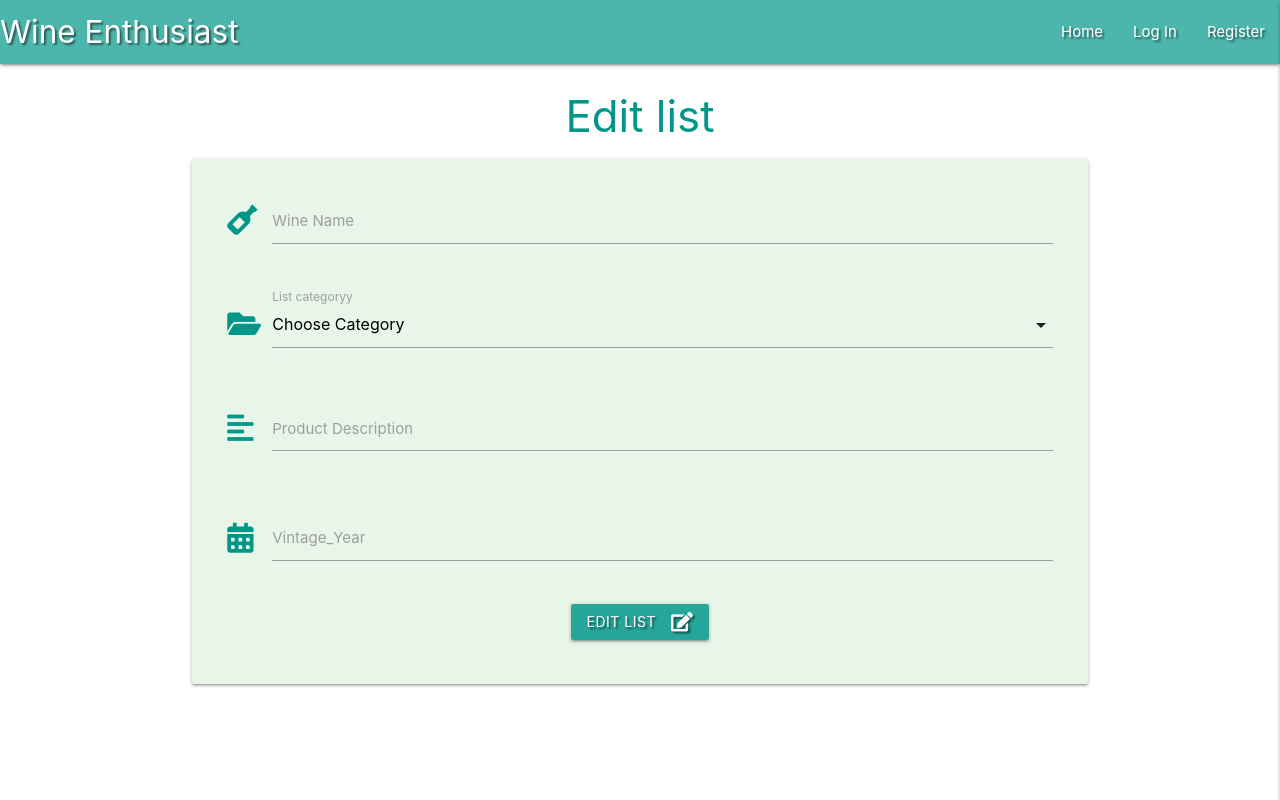
After one commit to YOSTINA-dh/TSEHAY-S--KITCHEN, a Flask app: template templates/edit_list.html in a window 1280 px wide. The commit adds this page. Run offline with Flask 2, Linux system fonts and the light colour scheme; the template is opened without the code that fills it, so the values that code supplies are empty; some libraries are stand-ins or nearby versions.

Commit message:
Wire up task edit button

```diff
--- a/app.py
+++ b/app.py
@@ -117,6 +117,13 @@ def add_list():
     return render_template("add_list.html", categories=categories)
 
 
+@app.route("/edit_lis/<list_id>", methods=["GET", "POST"])
+def edit_list(list_id):
+    list = mongo.db.lists.find_one({"_id": ObjectId(list_id)})
+    categories = mongo.db.categories.find().sort("category_name", 1)
+    return render_template("edit_list.html", list=list, categories=categories)
+
+
 if __name__ == "__main__":
     app.run(host=os.environ.get("IP"),
             port=int(os.environ.get("PORT")),
--- /dev/null
+++ b/templates/edit_list.html
@@ -0,0 +1,54 @@
+{% extends "base.html" %}
+{% block content %}
+
+<h3 class=" teal-text center-align">Edit list</h3>
+
+<div class="row card-panel green lighten-5">
+    <form class="col s12" method="POST" action="{{ url_for('edit_list', list_id=list._id) }}">
+        <div class="row">
+            <div class="input-field col s12">
+                <i class="fas fa-wine-bottle prefix teal-text text-teal darken-4"></i>
+                <input id="task_name" name="task_name" minlength="5" maxlength="50" type="text" class="validate"
+                    required>
+                <label for="wine_name">Wine Name</label>
+            </div>
+        </div>
+        <div class="row">
+            <div class="input-field col s12">
+                <i class="fas fa-folder-open prefix teal-text text-teal darken-4"></i>
+                <select id="category_name" name="category_name" class="validate" required>
+                    <option value="" disabled selected>Choose Category</option>
+                    {% for category in categories %}
+                    <option value="{{ category.category_name }}">{{ category.category_name }}</option>
+                    {% endfor %}
+                </select>
+                <label for="category_name">List categoryy</label>
+            </div>
+        </div>
+        <div class="row">
+            <div class="input-field col s12">
+                <i class="fas fa-align-left prefix teal-text text-teal darken-4"></i>
+                <textarea id="task_description" name="task_description" minlength="5" maxlength="600"
+                    class="materialize-textarea validate" required></textarea>
+                <label for="task_description">Product Description</label>
+            </div>
+        </div>
+        <div class="row">
+            <div class="input-field col s12">
+                <i class="fas fa-calendar-alt prefix teal-text text-teal darken-4"></i>
+                <input id="due_date" name="due_date" type="text" class="datepicker validate" required>
+                <label for="due_date">Vintage_Year</label>
+            </div>
+        </div>
+           <!-- submit button -->
+        <div class="row">
+            <div class="col s12 center-align">
+                <button type="submit" class="btn waves-effect waves-light text-teal darken-4 text-shadow">
+                    Edit list <i class="fas fa-edit right"></i>
+                </button>
+            </div>
+        </div>
+    </form>
+</div>
+
+{% endblock %}
--- a/templates/lists.html
+++ b/templates/lists.html
@@ -10,7 +10,7 @@
             <div class="col s3">
                 <i class="fas fa-wine-bottle"></i>
                 <a href="" class="btn-small green accent-4">Done</a>
-                <a href="" class="btn-small light-blue lighten-1">Edit</a>
+                <a href="{{ url_for('edit_list', list_id=list._id) }}" class="btn-small light-blue lighten-1">Edit</a>
             </div>
             <div class="col s9">
                 <strong>{{ list.list_name }}</strong> : {{ list.vintage_year }}
```
